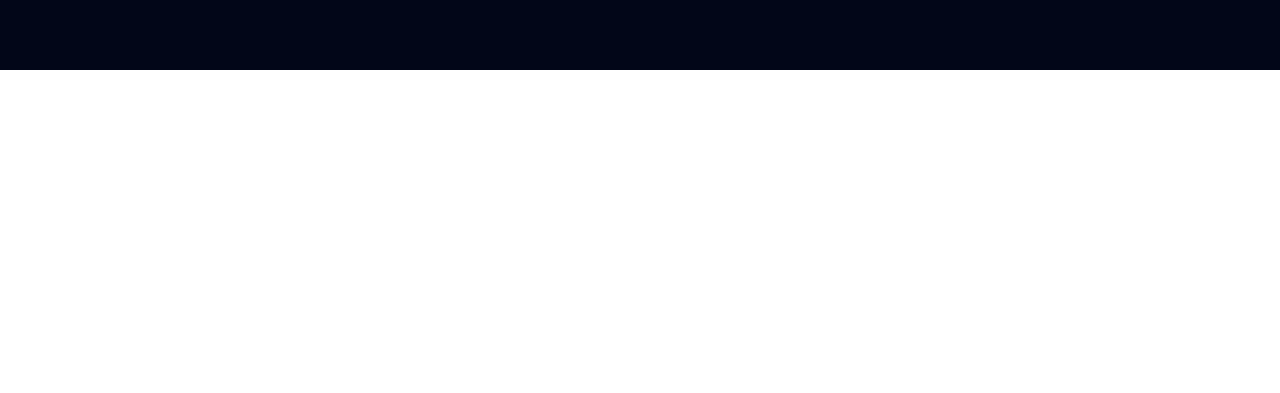
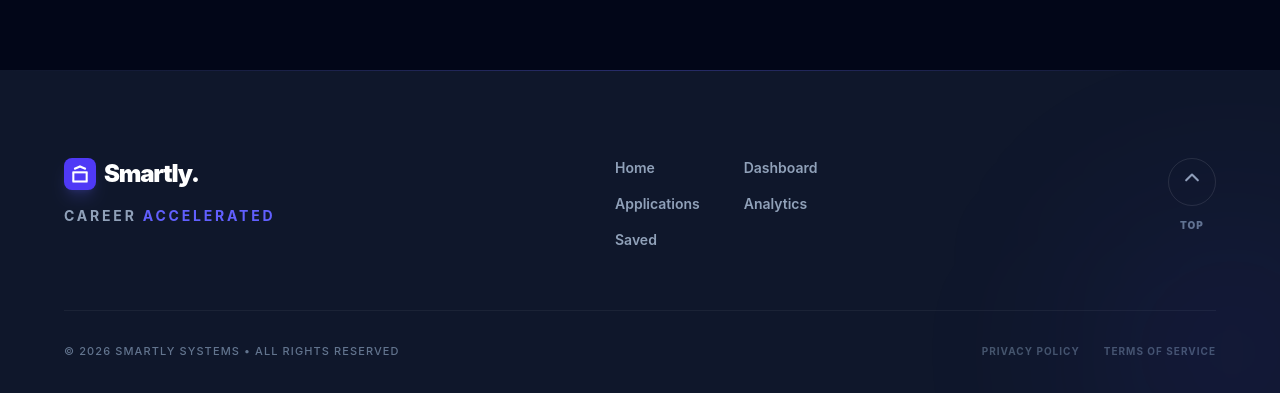
Before and after one commit to love25-codes/job_tracker, a React (Vite) app: page / in a window 1280 px wide. Shown: the part 2201-2594 px from the top of the page. Before the commit the page ends 2271 px from the top, so only its background shows below. Built offline with nearby package versions, Linux system fonts and the light colour scheme.

Commit message:
footer added

```diff
--- a/src/App.jsx
+++ b/src/App.jsx
@@ -3,6 +3,7 @@
 
 import Navbar from './components/Navbar'
 import Home from './components/Home'
+import Footer from './components/Footer'
 
 function App() {
   const [count, setCount] = useState(0)
@@ -17,6 +18,8 @@
           <Route path='/' element={<Home />} />
 
         </Routes>
+
+        <Footer/>
       </BrowserRouter>
 
     </>
--- /dev/null
+++ b/src/components/Footer.jsx
@@ -0,0 +1,82 @@
+import React from 'react';
+import { NavLink } from 'react-router-dom';
+
+function Footer() {
+  const scrollToTop = () => {
+    window.scrollTo({ top: 0, behavior: 'smooth' });
+  };
+
+  return (
+    <footer className="relative bg-slate-900 pt-22 pb-10  overflow-hidden">
+
+      {/* Subtle Top Curve - Separates it from the black section above */}
+      <div className="absolute top-0 left-0 right-0 h-px bg-gradient-to-r from-transparent via-indigo-500/30 to-transparent" />
+
+      <div className="max-w-6xl mx-auto flex flex-col items-center">
+
+        {/* Main Footer Content */}
+        <div className="w-full flex flex-col md:flex-row justify-between items-center md:items-start mb-15">
+
+          {/* Brand Identity */}
+          <div className="flex flex-col items-center md:items-start text-center md:text-left">
+            <div className="flex items-center gap-2">
+              <div className="w-8 h-8 bg-indigo-600 rounded-lg flex items-center justify-center shadow-lg shadow-indigo-500/20">
+                 <svg viewBox="0 0 24 24" className="w-5 h-5 fill-none stroke-white" strokeWidth="2.5">
+                    <path d="M3 21h18"/><path d="M3 10h18"/><path d="m5 6 7-3 7 3"/><path d="M4 10v11"/><path d="M20 10v11"/>
+                 </svg>
+              </div>
+              <h2 className="text-2xl font-black text-white tracking-tighter">Smartly.</h2>
+            </div>
+            <p className="mt-4 text-slate-400 text-sm font-bold uppercase tracking-[0.2em]">
+              Career <span className="text-indigo-500">Accelerated</span>
+            </p>
+          </div>
+
+          {/* Navigation Grid */}
+          <div className="grid sm:grid-cols-2 gap-x-11 gap-y-4">
+            {['Home', 'Dashboard', 'Applications', 'Analytics', 'Saved'].map((item) => (
+              <NavLink
+                key={item}
+                to={item === 'Home' ? '/' : `/${item.toLowerCase()}`}
+                className="text-slate-400 hover:text-white text-sm font-semibold transition-all duration-300 hover:translate-x-1"
+              >
+                {item}
+              </NavLink>
+            ))}
+          </div>
+
+          {/* Back to Top - Classy Floating Button */}
+          <button
+            onClick={scrollToTop}
+            className="flex flex-col items-center gap-3 group hover:cursor-pointer"
+          >
+            <div className="w-12 h-12 rounded-full border border-white/10 flex items-center justify-center transition-all duration-500 group-hover:border-indigo-500 group-hover:bg-indigo-500 group-hover:shadow-[0_0_20px_rgba(79,70,229,0.4)]">
+              <svg className="w-5 h-5 text-slate-400 group-hover:text-white transition-colors" fill="none" stroke="currentColor" viewBox="0 0 24 24">
+                <path strokeLinecap="round" strokeLinejoin="round" strokeWidth="2.5" d="M5 10l7-7m0 0l7 7" />
+              </svg>
+            </div>
+            <span className="text-[10px] font-black uppercase tracking-widest text-slate-500 group-hover:text-white transition-colors">Top</span>
+          </button>
+        </div>
+
+        {/* Bottom Bar: Simple & Sober */}
+        <div className="w-full pt-8 border-t border-white/5 flex flex-col md:flex-row justify-between items-center gap-4">
+          <p className="text-slate-500 text-[11px] font-medium tracking-[0.1em]">
+            © 2026 SMARTLY SYSTEMS • ALL RIGHTS RESERVED
+          </p>
+
+          <div className="flex gap-6 text-[10px] font-bold text-slate-600 uppercase tracking-widest">
+            <span className="hover:text-indigo-400 cursor-pointer transition-colors">Privacy Policy</span>
+            <span className="hover:text-indigo-400 cursor-pointer transition-colors">Terms of Service</span>
+          </div>
+        </div>
+
+      </div>
+
+      {/* Background Decor - Glow */}
+      <div className="absolute -bottom-20 -right-20 w-64 h-64 bg-indigo-600/10 rounded-full blur-[100px]" />
+    </footer>
+  );
+}
+
+export default Footer;
```
